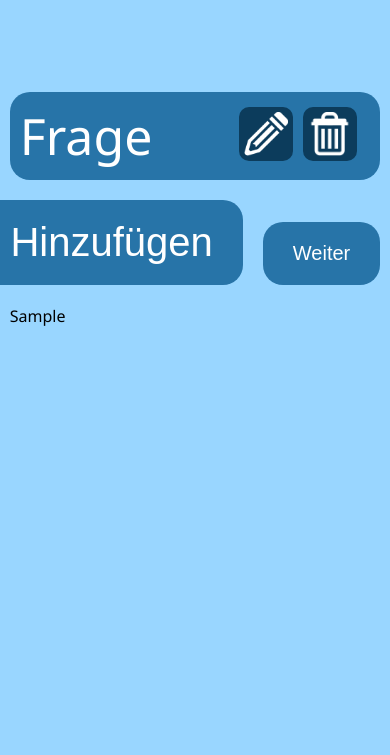
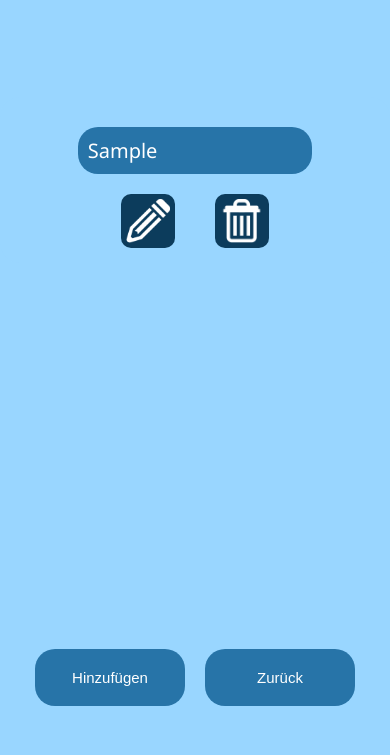
Before and after one commit to nico0601/ITP-Quiz, a PHP site: page /index2.php in a window 390 px wide. Shown: the top 755 px of the page. Run offline with PHP 8.4, Linux system fonts and the light colour scheme; tables that the repository leaves empty hold one stand-in row (values such as "Sample post").

Commit message:
Added responsive Layout and scrollbar for the questions

```diff
--- a/Admin-Login/index2.php
+++ b/Admin-Login/index2.php
@@ -8,29 +8,44 @@
 <body>
 
 <section>
-    <div class="frage">
-        <p class="ue-frage">Frage</p>
-        <a href="http://www.google.at"><img alt="Bearbeiten" src="../Bilder/Bearbeiten.png"></a>
-        <a href="http://www.google.at"><img alt="Löschen" src="../Bilder/Loeschen.png"></a>
-    </div>
-
-    <form method="get" action="http://www.google.at" id="button-hinzufuegen-weiter">
-        <input type="submit" class="button" id="button-hinzufuegen" value="Hinzufügen">
-        <input type="submit" class="button" id="button-weiter" value="Weiter">
-    </form>
-
     <?php
-
     include("../getPDO.php");
 
     $sql = getPDO()->prepare("SELECT frage FROM frage");
     $sql->execute();
 
-    foreach ($sql->fetchAll() as $item) {
-        echo $item[0]."<br>";
+    echo "<div id='fragen'>";
+
+    foreach ($sql->fetchAll() as $frage) {
+        $frageBereich = <<<ENDE
+            <div class='frage'>
+                <p class='ue-frage'>$frage[0]</p>
+                <div id="button-bearbeiten-loeschen">
+                    <form method='get' action='http://www.google.at'>
+                        <input id='button-bearbeiten' type='image' src='../Bilder/Bearbeiten.png'>
+                    </form>
+                    <form method='get' action='http://www.google.at'>
+                        <input id='button-loeschen' type='image' src='../Bilder/Loeschen.png'>
+                    </form>
+                </div>
+            </div>
+ENDE;
+
+        echo $frageBereich;
     }
 
+    echo "</div>";
+
     ?>
+
+    <div id="button-hinzufuegen-zurueck">
+        <form method="get" action="http://www.google.at">
+            <input type="submit" class="button" id="button-hinzufuegen" value="Hinzufügen">
+        </form>
+        <form method="get" action="../Landingpage/index.html">
+            <input type="submit" class="button" id="button-zurueck" value="Zurück">
+        </form>
+    </div>
 </section>
 
 </body>
--- a/Admin-Login/style1.css
+++ b/Admin-Login/style1.css
@@ -75,6 +75,7 @@ input[type=password]:focus {
   transition: 0.3s;
 }
 
+/* Anpassung für Mobile-Version */
 @media (max-width: 991px) {
   body {
     display: flex;
--- a/Admin-Login/style1.scss
+++ b/Admin-Login/style1.scss
@@ -90,6 +90,7 @@ input[type=password]:focus {
 }
 
 
+/* Anpassung für Mobile-Version */
 @media (max-width: 991px) {
   body {
     display: flex;
--- a/Admin-Login/style2.css
+++ b/Admin-Login/style2.css
@@ -7,10 +7,12 @@ body {
 }
 
 /* Bereich um alles */
-section {
+#fragen {
   margin-top: 10vh;
   display: flex;
   flex-direction: column;
+  height: 60vh;
+  overflow-y: scroll;
 }
 
 /* Bereich um die Frage und die Bearbeiten- und Löschen-Buttons */
@@ -21,19 +23,26 @@ section {
   align-items: center;
   border-radius: 20px;
   padding: 10px;
+  margin: 20px 0;
 }
 
 /* Die Frage selbst */
 .ue-frage {
-  font-size: 50px;
+  font-size: 1.8vw;
   color: white;
   margin: 0;
   min-width: 55vw;
   width: min-content;
 }
 
-/* Der Bearbeiten- bzw. Löschen-Button */
-img {
+/* Bereich um Bearbeiten- und Löschen-Button */
+#button-bearbeiten-loeschen {
+  display: flex;
+  flex-direction: row;
+}
+
+/* Der Bearbeiten- und Löschen-Button */
+#button-bearbeiten, #button-loeschen {
   border-radius: 10px;
   background-color: #0C3C5C;
   padding: 5px;
@@ -43,19 +52,18 @@ img {
   transition: 0.3s;
 }
 
-/* Der Bearbeiten- bzw. Löschen-Button im Hover-Modus */
-img:hover {
+#button-bearbeiten:hover, #button-loeschen:hover {
   transform: scale(1.1);
   transition: 0.3s;
 }
 
-/* Bereich um die Hinzufügen- und Weiter-Buttons */
-#button-hinzufuegen-weiter {
+/* Bereich um die Hinzufügen- und Zurück-Buttons */
+#button-hinzufuegen-zurueck {
   display: flex;
   justify-content: flex-end;
 }
 
-/* Der Hinzufügen- und Weiter-Button selbst */
+/* Der Hinzufügen- und Zurück-Button selbst */
 .button {
   background-color: #2774A8;
   color: white;
@@ -66,8 +74,8 @@ img:hover {
   box-sizing: border-box;
   outline: none;
   margin-bottom: 20px;
-  margin-top: 20px;
-  font-size: 40px;
+  margin-top: 80px;
+  font-size: 1.8vw;
   cursor: pointer;
   width: min-content;
   transition: 0.3s;
@@ -75,29 +83,56 @@ img:hover {
   align-self: self-end;
 }
 
-/* Der Hinzufügen- und Weiter-Button im Hover-Modus */
+/* Der Hinzufügen- und Zurück-Button im Hover-Modus */
 .button:hover {
   transform: scale(1.1);
   transition: 0.3s;
 }
 
+/* Anpassung für Mobile-Version */
 @media (max-width: 991px) {
-  body {
+  .frage {
+    width: 95vw;
+    margin: 5px 0;
     display: flex;
-    justify-content: center;
-    padding: 0;
+    flex-direction: column;
+    background-color: #99D6FF;
   }
 
-  section {
-    width: 95vw;
-  }
-
-  #ueberschrift, input[type=password], #passwort, #button-weiter {
+  .ue-frage {
+    background-color: #2774A8;
+    border-radius: 20px;
+    padding: 10px;
+    margin: 20px 0;
     font-size: 20px;
   }
 
-  input[type=password] {
-    min-width: 300px;
+  #button-bearbeiten-loeschen {
+    width: 100%;
+    display: flex;
+    flex-direction: row;
+    justify-content: center;
+  }
+
+  #button-bearbeiten, #button-loeschen {
+    border-radius: 10px;
+    background-color: #0C3C5C;
+    padding: 5px;
+    width: 44px;
+    margin-left: 20px;
+    margin-right: 20px;
+    transition: 0.3s;
+  }
+
+  #button-hinzufuegen-zurueck {
+    display: flex;
+    justify-content: center;
+  }
+
+  .button {
+    font-size: 15px;
+    width: 150px;
+    margin: 50px 10px;
   }
 }
 
--- a/Admin-Login/style2.scss
+++ b/Admin-Login/style2.scss
@@ -22,10 +22,12 @@ body {
 
 
 /* Bereich um alles */
-section {
+#fragen {
   margin-top: 10vh;
   display: flex;
   flex-direction: column;
+  height: 60vh;
+  overflow-y: scroll;
 }
 
 
@@ -37,19 +39,25 @@ section {
   align-items: center;
   border-radius: $primary-border-radius;
   padding: 10px;
+  margin: 20px 0;
 }
 
 /* Die Frage selbst */
 .ue-frage {
-  font-size: 50px;
+  font-size: 1.8vw;
   color: $basic-font-color;
   margin: 0;
   min-width: 55vw;
   width: min-content;
 }
 
-/* Der Bearbeiten- bzw. Löschen-Button */
-img {
+/* Bereich um Bearbeiten- und Löschen-Button */
+#button-bearbeiten-loeschen {
+  display: flex;
+  flex-direction: row;
+}
+/* Der Bearbeiten- und Löschen-Button */
+#button-bearbeiten, #button-loeschen {
   border-radius: $secondary-border-radius;
   background-color: $background-color3;
   padding: 5px;
@@ -58,19 +66,18 @@ img {
   margin-right: 5px;
   transition: $button-transition;
 }
-/* Der Bearbeiten- bzw. Löschen-Button im Hover-Modus */
-img:hover {
+#button-bearbeiten:hover, #button-loeschen:hover {
   transform: scale($button-hover-scale);
   transition: $button-transition;
 }
 
 
-/* Bereich um die Hinzufügen- und Weiter-Buttons */
-#button-hinzufuegen-weiter {
+/* Bereich um die Hinzufügen- und Zurück-Buttons */
+#button-hinzufuegen-zurueck {
   display: flex;
   justify-content: flex-end;
 }
-/* Der Hinzufügen- und Weiter-Button selbst */
+/* Der Hinzufügen- und Zurück-Button selbst */
 .button {
   background-color: $background-color2;
   color: $basic-font-color;
@@ -81,34 +88,62 @@ img:hover {
   box-sizing: border-box;
   outline: none;
   margin-bottom: 20px;
-  margin-top: 20px;
-  font-size: 40px;
+  margin-top: 80px;
+  font-size: 1.8vw;
   cursor: pointer;
   width: min-content;
   transition: $button-transition;
   margin-left: 20px;
   align-self: self-end;
 }
-/* Der Hinzufügen- und Weiter-Button im Hover-Modus */
+/* Der Hinzufügen- und Zurück-Button im Hover-Modus */
 .button:hover {
   transform: scale($button-hover-scale);
   transition: $button-transition;
 }
 
 
+/* Anpassung für Mobile-Version */
 @media (max-width: 991px) {
-  body {
+  .frage {
+    width: 95vw;
+    margin: 5px 0;
+    display: flex;
+    flex-direction: column;
+    background-color: $body-background-color;
+  }
+  .ue-frage {
+    background-color: $background-color2;
+    border-radius: $primary-border-radius;
+    padding: 10px;
+    margin: 20px 0;
+    font-size: 20px;
+  }
+
+  #button-bearbeiten-loeschen {
+    width: 100%;
+    display: flex;
+    flex-direction: row;
+    justify-content: center;
+  }
+  #button-bearbeiten, #button-loeschen {
+    border-radius: $secondary-border-radius;
+    background-color: $background-color3;
+    padding: 5px;
+    width: 44px;
+    margin-left: 20px;
+    margin-right: 20px;
+    transition: $button-transition;
+  }
+
+
+  #button-hinzufuegen-zurueck {
     display: flex;
     justify-content: center;
-    padding: 0;
   }
-  section {
-    width: 95vw;
-  }
-  #ueberschrift, input[type=password], #passwort, #button-weiter {
-    font-size: 20px;
-  }
-  input[type=password] {
-    min-width: 300px;
+  .button {
+    font-size: 15px;
+    width: 150px;
+    margin: 50px 10px;
   }
 }
```
Also changed, not shown: 2 other files.
